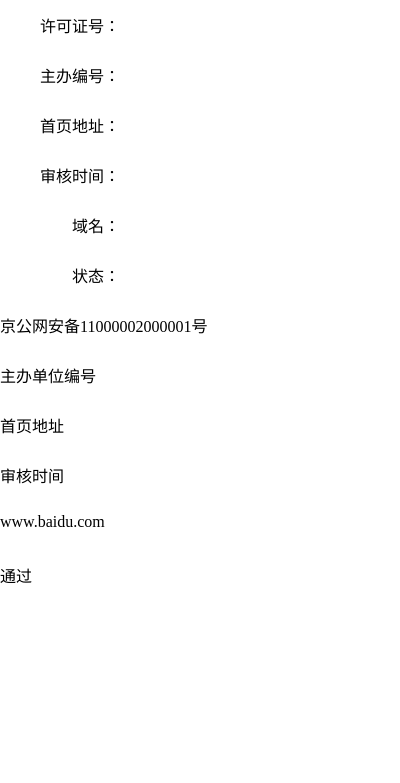
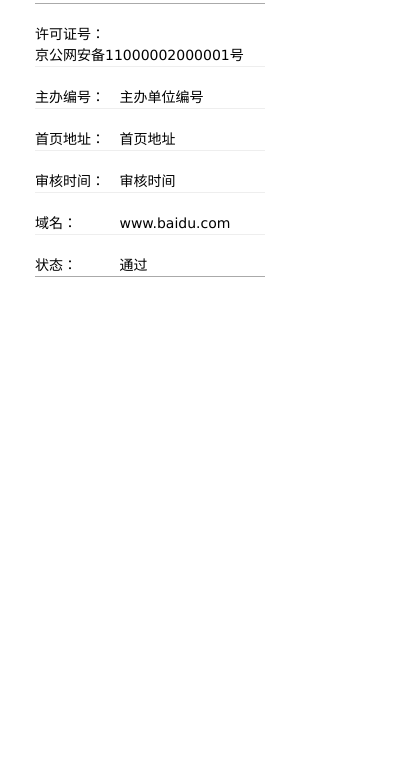
Before and after one commit to suyanlong/dapp, a browser extension: page popup.html in a window 400 px wide. Shown: the part 61-844 px from the top of the page. Drawn offline with Linux system fonts and the light colour scheme.

Commit message:
美化界面

```diff
--- a/css/style.css
+++ b/css/style.css
@@ -1,40 +1,65 @@
-body{
+body {
     margin: 0;
     padding: 0;
     width: 300px;
     /*height: 300px;*/
+    background: #FFFFFF;
+    font: 14px/21px "Lucida Sans", "Lucida Grande", "Lucida Sans Unicode", sans-serif;
 }
 
-h3{
+h3 {
     text-align: center;
+    color: #FF5C5C;
 }
-.main-info{
+
+.main-info {
     /*text-align: left;*/
     /*margin-left:20px;*/
 }
 
-label{
-    display: inline-block;
-    margin: 10px 0px;
+.main-info ul{
+    margin: 0px;
+    padding: 10px 10px;
 }
 
-.left-info{
-    width: auto;
-    height: 30px;
+
+.main-info li{
+    list-style-type: none;
+    border-bottom: 1px solid #eee;
+    margin: 0px 25px;
+    margin-bottom: 20px;
 }
 
-.right-info{
-    width: auto;
-    height: 30px;
+.main-info  li:first-child, .main-info  li:last-child {
+    border-bottom: 1px solid #aaa;
 }
 
-.left-block{
-    width: 120px;
+.main-info label {
     display: inline-block;
-    text-align: right;
+    margin: 0px 0px;
+    display: inline-block;
+
+    /*padding: 12px;*/
 }
-.right-block{
-    display: inline-block;
-    text-align: left;
+
+.left-info {
+    width: 80px;
+    /*height: 30px;*/
+}
+
+.right-info {
     width: auto;
+    /*height: 30px;*/
 }
+
+/*.left-block {*/
+    /*width: 120px;*/
+    /*display: inline-block;*/
+    /*text-align: right;*/
+/*}*/
+
+/*.right-block {*/
+    /*display: inline-block;*/
+    /*text-align: left;*/
+    /*width: auto;*/
+/*}*/
--- a/popup.html
+++ b/popup.html
@@ -7,26 +7,43 @@
 
 </head>
 <body>
-<h3>
-    基于区块链的备案信息公示系统
-</h3>
+
 <div class="main-info">
-    <div class="left-block">
-        <label class="left-info">许可证号：</label><br/>
-        <label class="left-info">主办编号：</label><br/>
-        <label class="left-info">首页地址：</label><br/>
-        <label class="left-info">审核时间：</label><br/>
-        <label class="left-info">域名：</label><br/>
-        <label class="left-info">状态：</label><br/>
-    </div>
-    <div class="right-block">
-        <label id="registerId" class="right-info">京公网安备11000002000001号</label><br/>
-        <label id="ownId" class="right-info">主办单位编号</label><br/>
-        <label id="firsAddress" class="right-info">首页地址</label><br/>
-        <label id="checkTime" class="right-info">审核时间</label><br/>
-        <label id="url" class="right-info">www.baidu.com</label><br/>
-        <label id="status" class="right-info">通过</label><br/>
-    </div>
+
+    <h3>
+        基于区块链的备案信息公示系统
+    </h3>
+
+    <ul>
+
+        <li></li>
+        <li>
+            <label class="left-info">许可证号：</label>
+            <label id="registerId" class="right-info">京公网安备11000002000001号</label>
+        </li>
+        <li>
+            <label class="left-info">主办编号：</label>
+            <label id="ownId" class="right-info">主办单位编号</label>
+        </li>
+        <li>
+            <label class="left-info">首页地址：</label>
+            <label id="firsAddress" class="right-info">首页地址</label>
+        </li>
+        <li>
+            <label class="left-info">审核时间：</label>
+            <label id="checkTime" class="right-info">审核时间</label>
+        </li>
+        <li>
+            <label class="left-info">域名：</label>
+            <label id="url" class="right-info">www.baidu.com</label>
+        </li>
+        <li>
+            <label class="left-info">状态：</label>
+            <label id="status" class="right-info">通过</label>
+        </li>
+    </ul>
+
+
 </div>
 
 <script src="./js/jquery-3.0.0.js"></script>
```
